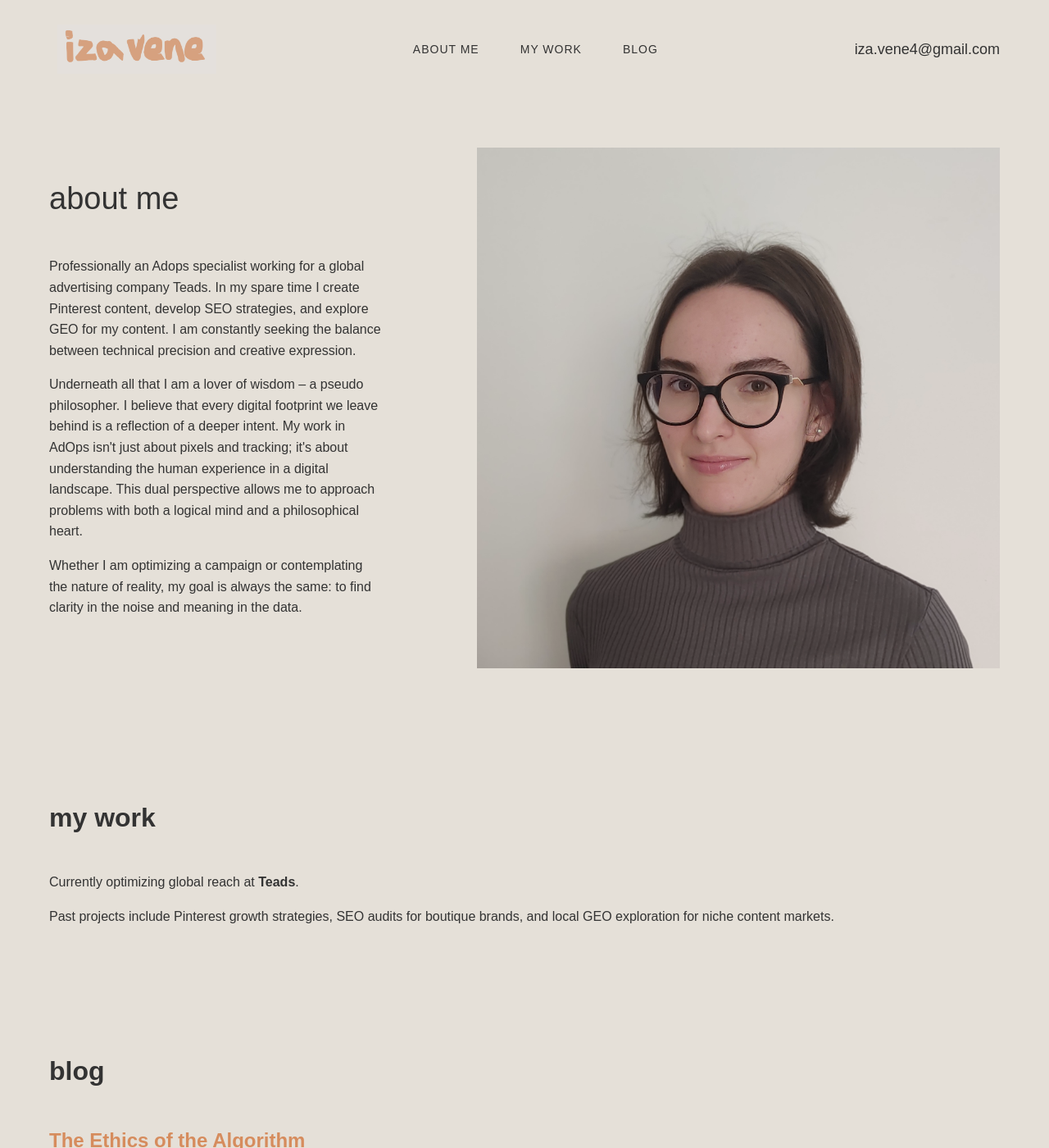
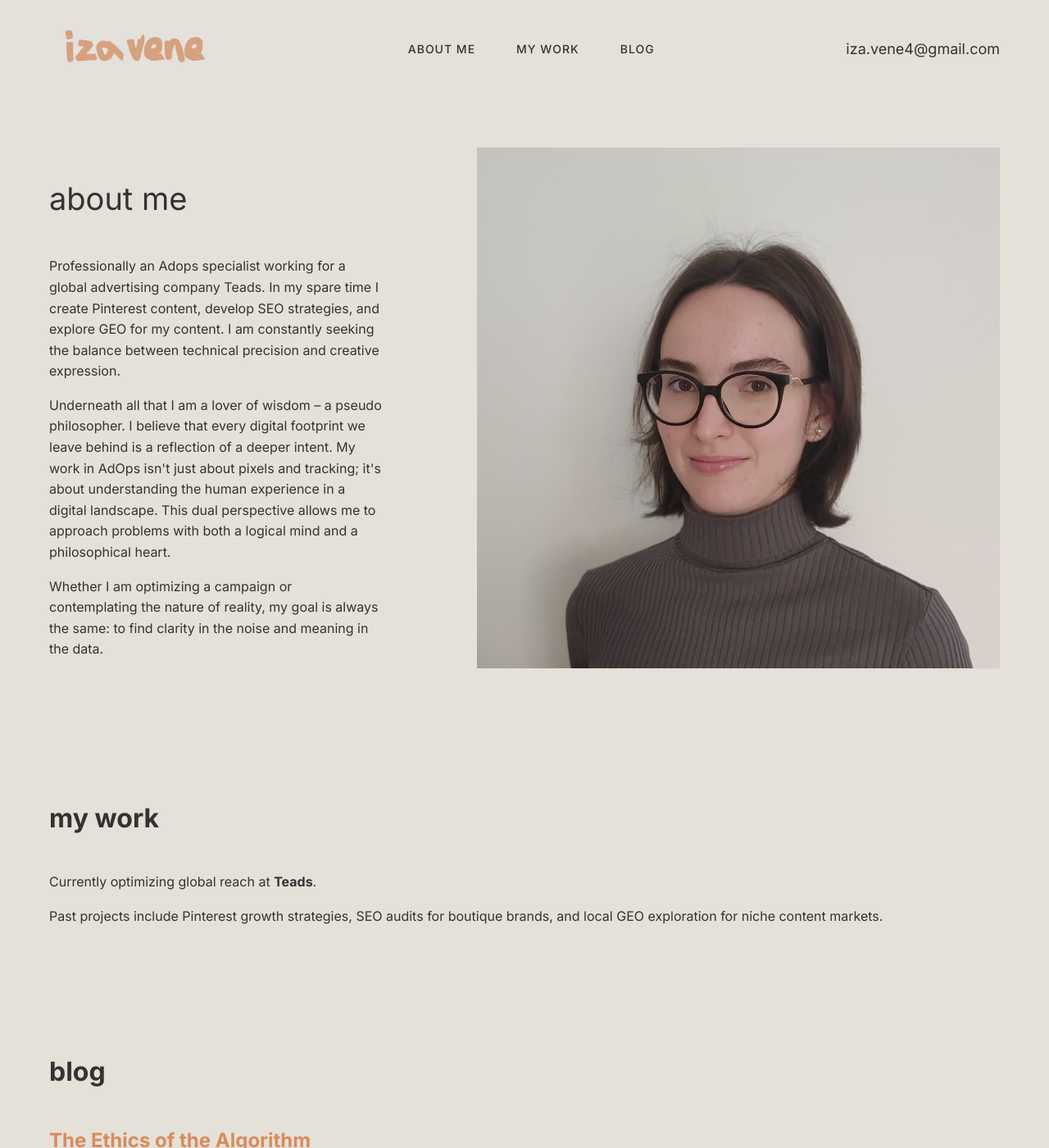
Before and after one commit to vendi525/vendi525.github.io, a Jekyll site: the page built from index.html, in a window 1280 px wide and 1400 px high. Shown: the whole window at 82% size. Built offline with Jekyll 4.4.1, drawn with Linux system fonts in a browser that asks for light colours.

Commit message:
Change font-family from 'Elms Sans' to 'Inter'

```diff
--- a/assets/css/style.css
+++ b/assets/css/style.css
@@ -1,5 +1,5 @@
 body {
-  font-family: "Elms Sans", sans-serif;
+  font-family: "Inter", sans-serif;
   font-optical-sizing: auto;
   font-weight: <weight>;
   font-style: normal;
```
